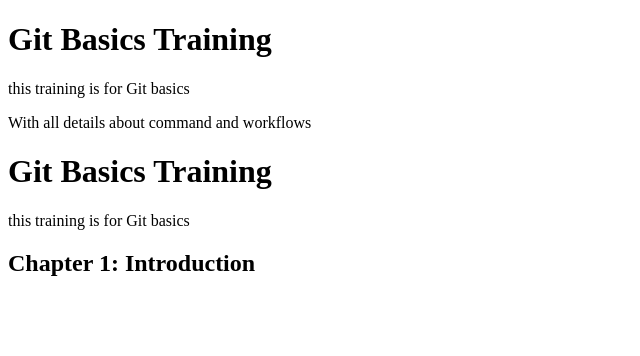
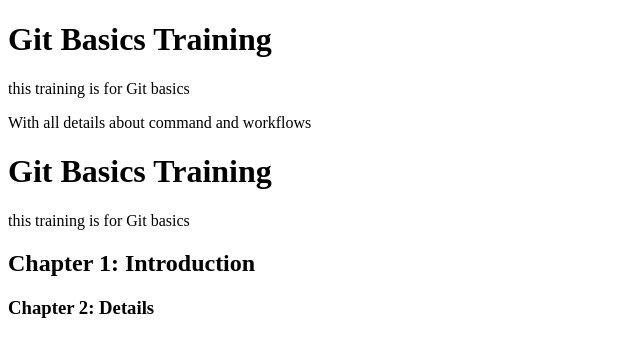
Before and after one commit to KWinTech2021/cicdtest, a website: page src/index.html in a window 1280 px wide. Shown: the whole page, without its empty margins (0-640 px from the left). Drawn offline with Linux system fonts and the light colour scheme.

Commit message:
changed index file

```diff
--- a/src/index.html
+++ b/src/index.html
@@ -16,5 +16,7 @@
     <h1>Git Basics Training</h1>
     <p1>this training is for Git basics</p1>
     <h2>Chapter 1: Introduction</h2>
+
+    <h3>Chapter 2: Details</h3>
 </body>
 </html>
```
